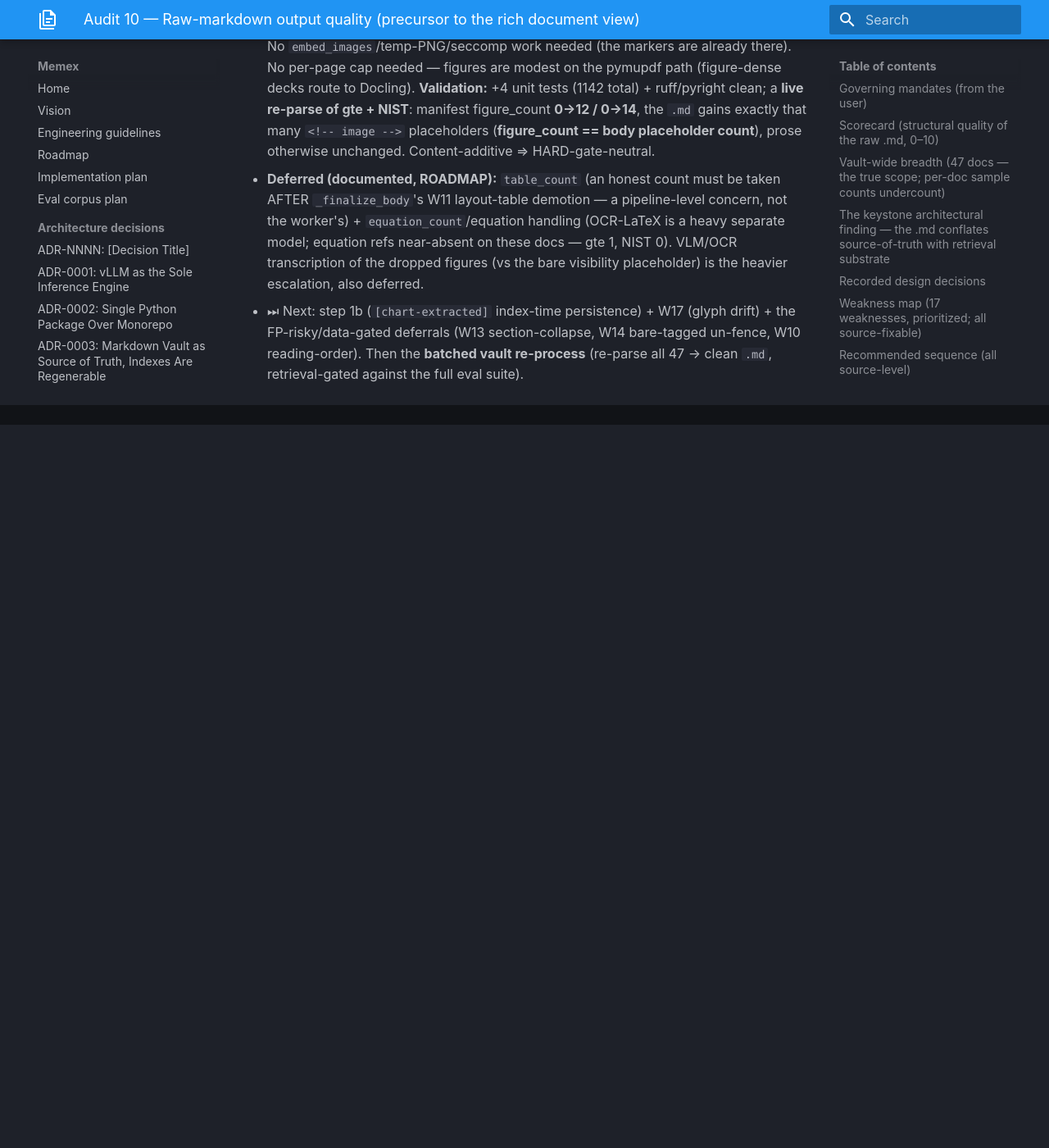
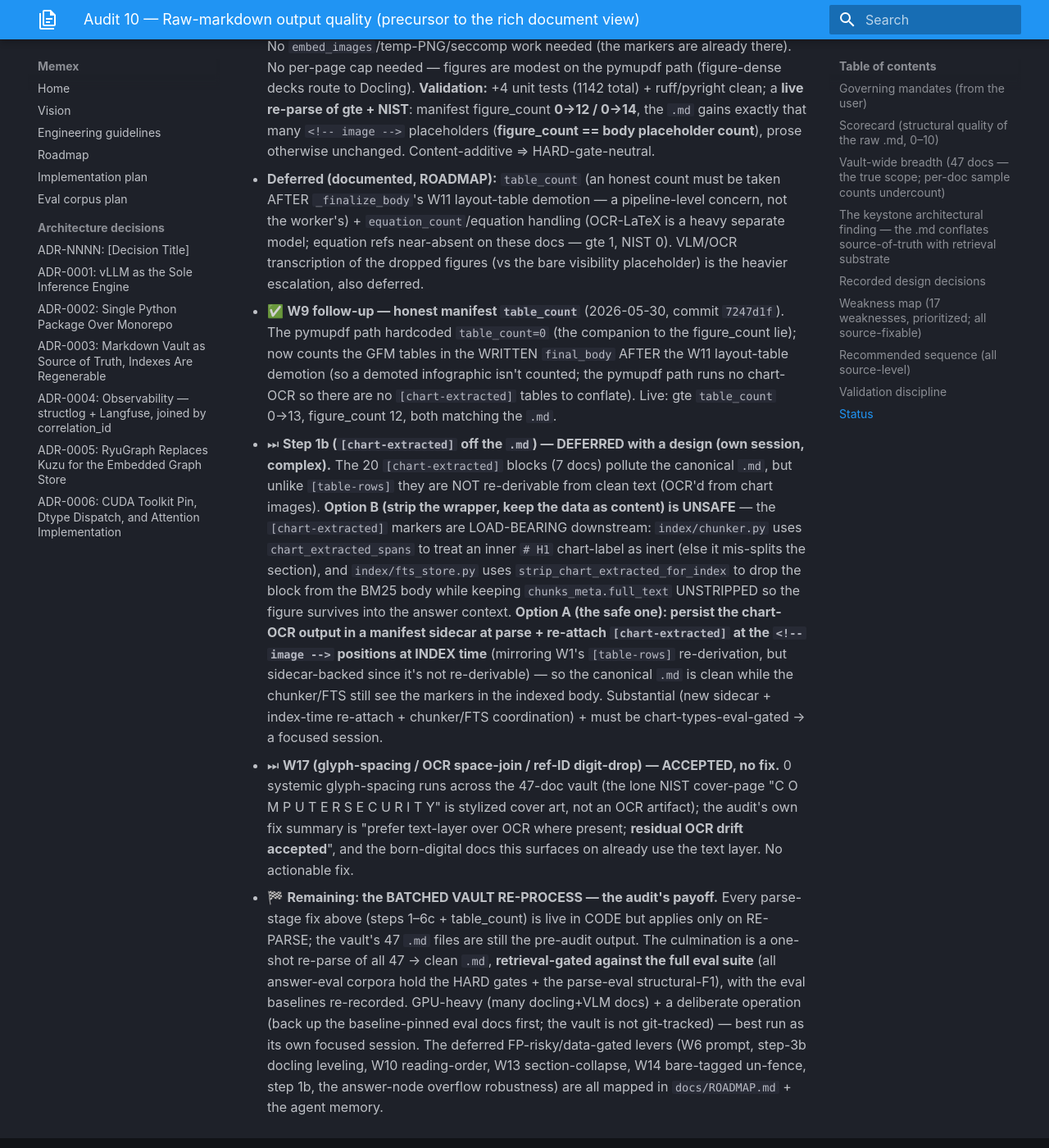
Before and after one commit to Zenetusken/memex, an MkDocs documentation site: the page built from docs/audits/10-raw-md-output-audit.md, in a window 1280 px wide and 1400 px high, scrolled down 12866 px. Shown: the whole window at 82% size. Built offline with MkDocs 1.6.1 and Material for MkDocs 9.7.7, drawn with Linux system fonts in a browser that asks for light colours; before the commit the page ends 13384 px from its top, so only the background shows below that.

Commit message:
docs: audit-10 queue triage — table_count shipped; step 1b deferred (design), W17 accepted, re-process = the payoff
The parse-stage fixes (steps 1-6c + table_count) are essentially complete.
Records the manifest table_count truth (7247d1f) and triages the remainder:
step 1b ([chart-extracted] off the .md) is DEFERRED with a design (the markers
are load-bearing for the chunker/FTS so stripping is unsafe → a parse-sidecar +
index-time re-attach, own session); W17 (glyph) is ACCEPTED (no systemic
glyph-spacing; audit accepts residual OCR drift); the batched vault re-process
(apply all fixes to the 47 .md, full-suite retrieval-gated) is the GPU-heavy
payoff, best as its own session.

Co-Authored-By: Claude Opus 4.8 (1M context) <noreply@anthropic.com>

```diff
--- a/docs/audits/10-raw-md-output-audit.md
+++ b/docs/audits/10-raw-md-output-audit.md
@@ -178,4 +178,7 @@ lets us choose **per-arm** what dense vs. BM25 each consume (the future fix for
 - ⏭ **W10 (two-column reading-order) — DEFERRED / data-gated** (2026-05-30). pymupdf4llm 1.27.x's built-in column detection already reads the vault's two-column papers correctly: the gte academic paper's prose flows ("We present GTE… In line with recent advancements…"); the only reproduced scramble (gte §5.1→5.3→5.2 on page 9) is COSMETIC — each subsection stays internally coherent under its heading, with **zero answer-eval impact** (the gte HARD gates hold). A custom `(column,y)` bbox reorder in `pymupdf_worker` is high-blast-radius (overrides pymupdf4llm on the many correctly-read docs) for **no measured benefit and no failing gold to validate against**. The severe form-destruction case (IRS W-9) is a chart-OCR-wrap (W5/W9 family), NOT column ordering. Unblocks on a curated born-digital two-column doc whose scramble causes a *measurable answer regression*.
 - ✅ **Step 6c (W9, crit) — born-digital figure visibility placeholder + honest manifest figure_count** (2026-05-30, commit `0141c8b`). Figures were SILENTLY DROPPED on the pymupdf path with the manifest reporting 0 (the gte paper references "Figure/Table N" 34× but had 0 markers + figure_count=0; NIST 37×, 0). **Root cause (probed): pymupdf4llm ALREADY emits a ` **==> picture [WxH] intentionally omitted <==** ` marker per detected-but-unrendered figure (gte 12, NIST 14, zero file I/O) — the worker DELETED them.** The fix is CONVERT-instead-of-delete: each marker → a blank-line-padded `<!-- image -->` visibility placeholder (the Docling D2/D3 convention; furniture-exempt already via the `<!--` structural prefix); `figure_count` is taken from the written body's placeholder count (the field already threads worker→`PyMuPDFConversion`→`ParseStage`; only the hardcoded 0 changed). No `embed_images`/temp-PNG/seccomp work needed (the markers are already there). No per-page cap needed — figures are modest on the pymupdf path (figure-dense decks route to Docling). **Validation:** +4 unit tests (1142 total) + ruff/pyright clean; a **live re-parse of gte + NIST**: manifest figure_count **0→12 / 0→14**, the `.md` gains exactly that many `<!-- image -->` placeholders (**figure_count == body placeholder count**), prose otherwise unchanged. Content-additive ⇒ HARD-gate-neutral.
   - **Deferred (documented, ROADMAP):** `table_count` (an honest count must be taken AFTER `_finalize_body`'s W11 layout-table demotion — a pipeline-level concern, not the worker's) + `equation_count`/equation handling (OCR-LaTeX is a heavy separate model; equation refs near-absent on these docs — gte 1, NIST 0). VLM/OCR transcription of the dropped figures (vs the bare visibility placeholder) is the heavier escalation, also deferred.
-- ⏭ Next: step 1b (`[chart-extracted]` index-time persistence) + W17 (glyph drift) + the FP-risky/data-gated deferrals (W13 section-collapse, W14 bare-tagged un-fence, W10 reading-order). Then the **batched vault re-process** (re-parse all 47 → clean `.md`, retrieval-gated against the full eval suite).
+- ✅ **W9 follow-up — honest manifest `table_count`** (2026-05-30, commit `7247d1f`). The pymupdf path hardcoded `table_count=0` (the companion to the figure_count lie); now counts the GFM tables in the WRITTEN `final_body` AFTER the W11 layout-table demotion (so a demoted infographic isn't counted; the pymupdf path runs no chart-OCR so there are no `[chart-extracted]` tables to conflate). Live: gte `table_count` 0→13, figure_count 12, both matching the `.md`.
+- ⏭ **Step 1b (`[chart-extracted]` off the `.md`) — DEFERRED with a design (own session, complex).** The 20 `[chart-extracted]` blocks (7 docs) pollute the canonical `.md`, but unlike `[table-rows]` they are NOT re-derivable from clean text (OCR'd from chart images). **Option B (strip the wrapper, keep the data as content) is UNSAFE** — the `[chart-extracted]` markers are LOAD-BEARING downstream: `index/chunker.py` uses `chart_extracted_spans` to treat an inner `# H1` chart-label as inert (else it mis-splits the section), and `index/fts_store.py` uses `strip_chart_extracted_for_index` to drop the block from the BM25 body while keeping `chunks_meta.full_text` UNSTRIPPED so the figure survives into the answer context. **Option A (the safe one): persist the chart-OCR output in a manifest sidecar at parse + re-attach `[chart-extracted]` at the `<!-- image -->` positions at INDEX time** (mirroring W1's `[table-rows]` re-derivation, but sidecar-backed since it's not re-derivable) — so the canonical `.md` is clean while the chunker/FTS still see the markers in the indexed body. Substantial (new sidecar + index-time re-attach + chunker/FTS coordination) + must be chart-types-eval-gated → a focused session.
+- ⏭ **W17 (glyph-spacing / OCR space-join / ref-ID digit-drop) — ACCEPTED, no fix.** 0 systemic glyph-spacing runs across the 47-doc vault (the lone NIST cover-page "C O M P U T E R   S E C U R I T Y" is stylized cover art, not an OCR artifact); the audit's own fix summary is "prefer text-layer over OCR where present; **residual OCR drift accepted**", and the born-digital docs this surfaces on already use the text layer. No actionable fix.
+- 🏁 **Remaining: the BATCHED VAULT RE-PROCESS — the audit's payoff.** Every parse-stage fix above (steps 1–6c + table_count) is live in CODE but applies only on RE-PARSE; the vault's 47 `.md` files are still the pre-audit output. The culmination is a one-shot re-parse of all 47 → clean `.md`, **retrieval-gated against the full eval suite** (all answer-eval corpora hold the HARD gates + the parse-eval structural-F1), with the eval baselines re-recorded. GPU-heavy (many docling+VLM docs) + a deliberate operation (back up the baseline-pinned eval docs first; the vault is not git-tracked) — best run as its own focused session. The deferred FP-risky/data-gated levers (W6 prompt, step-3b docling leveling, W10 reading-order, W13 section-collapse, W14 bare-tagged un-fence, step 1b, the answer-node overflow robustness) are all mapped in `docs/ROADMAP.md` + the agent memory.
```
Also changed, not shown: docs/ROADMAP.md (+1 -1 lines).
